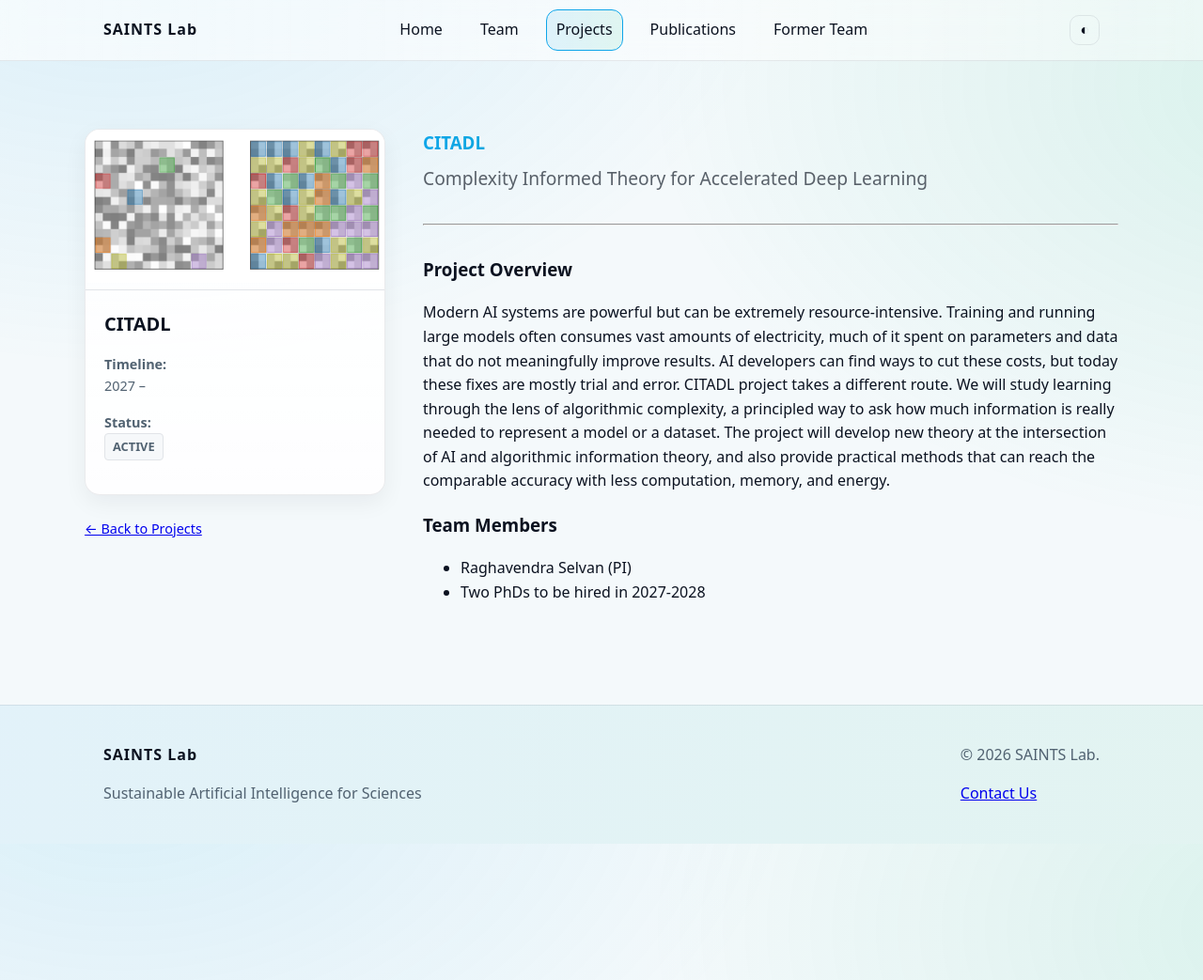
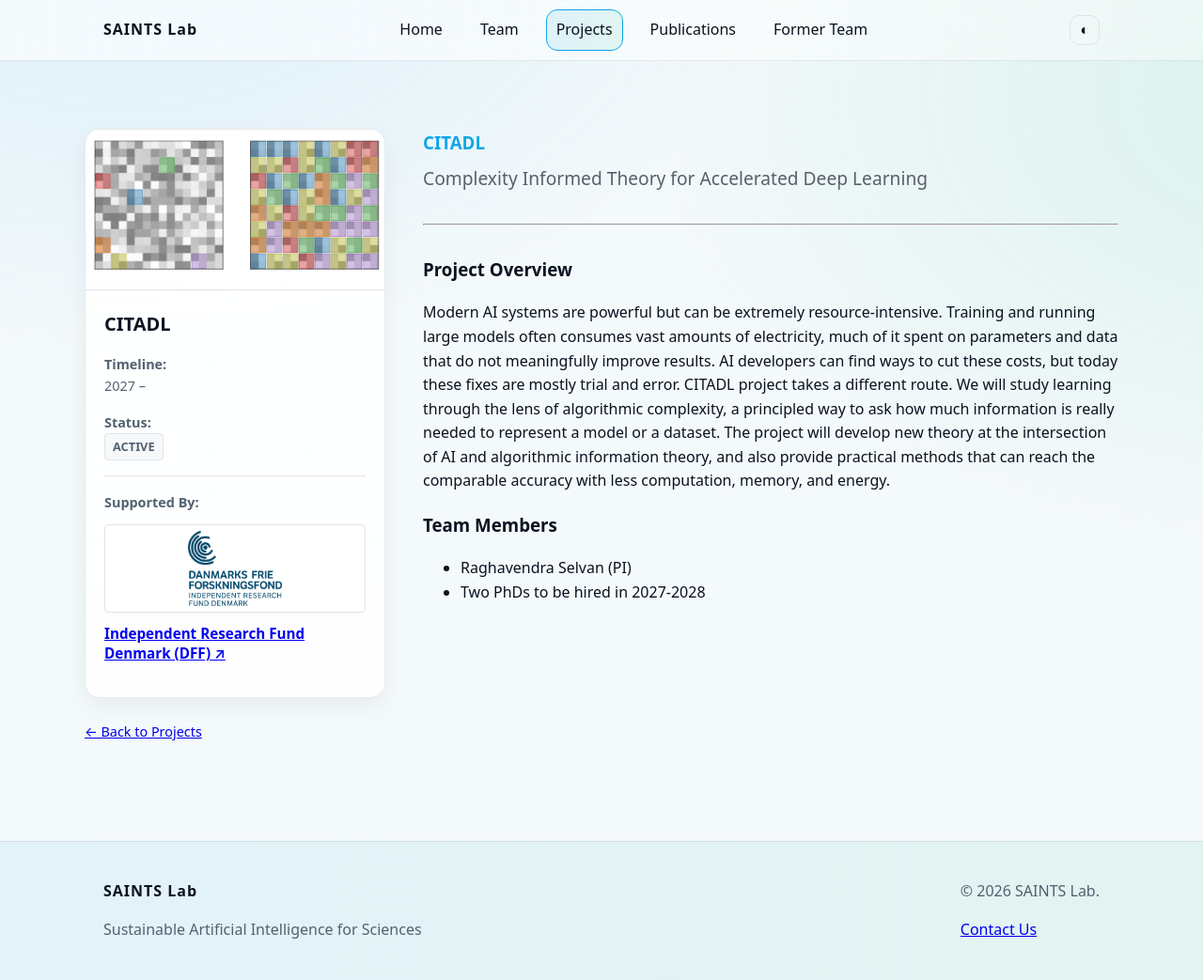
Before and after one commit to saintslab/saintslab.github.io, a Jekyll site: the page built from _projects/citadl.md, in a window 1280 px wide and 1043 px high. Shown: the whole window at 94% size. Built offline with Jekyll 4.4.1, drawn with Linux system fonts in a browser that asks for light colours.

Commit message:
Update citadl

```diff
--- a/_projects/citadl.md
+++ b/_projects/citadl.md
@@ -7,6 +7,10 @@ image: /assets/img/projects/citadl.png
 start_year: 2027
 end_year:
 order: 4
+funding_body: "Independent Research Fund Denmark (DFF)"
+funding_url: "https://dff.dk/en"
+funding_logo: "/assets/img/funding/dff-logo.png" # Path to your sponsor's logo file
+grant_number: # Specific Grant ID
 ---
 
 ### Project Overview
```
